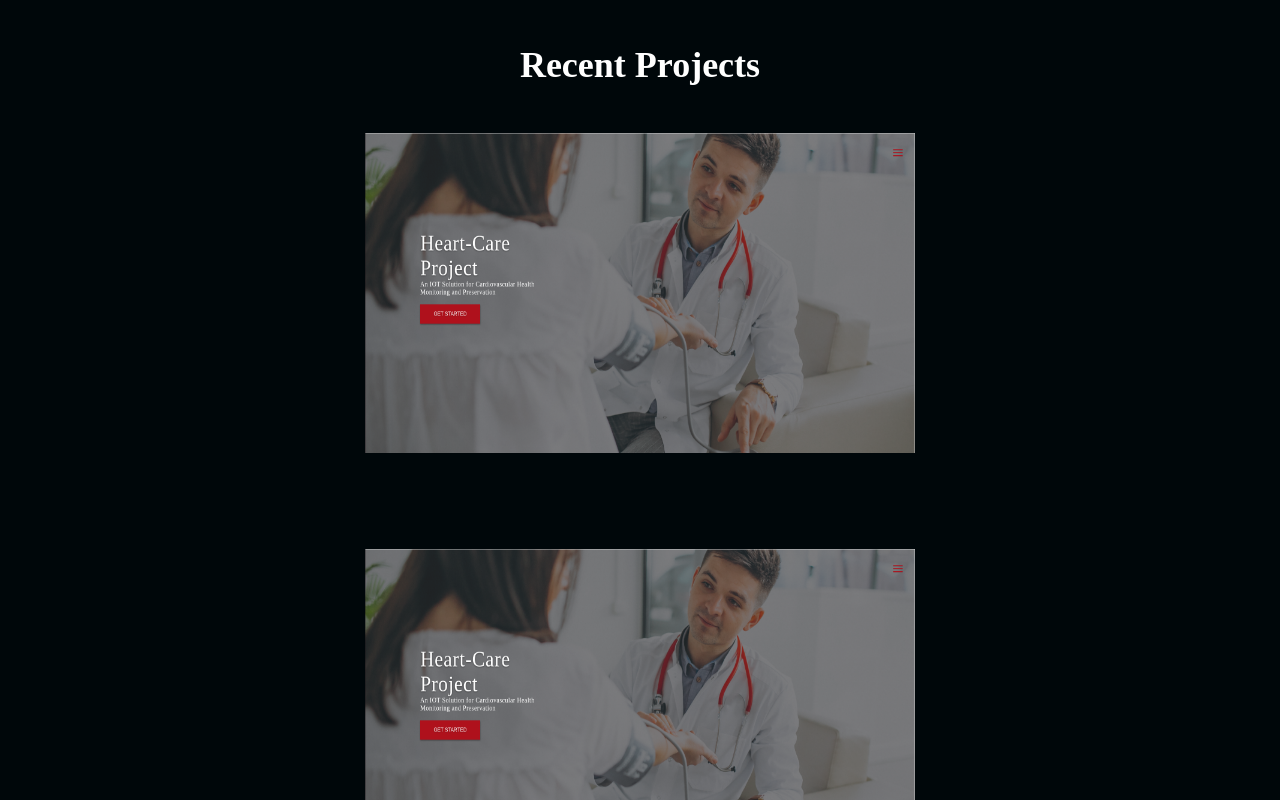
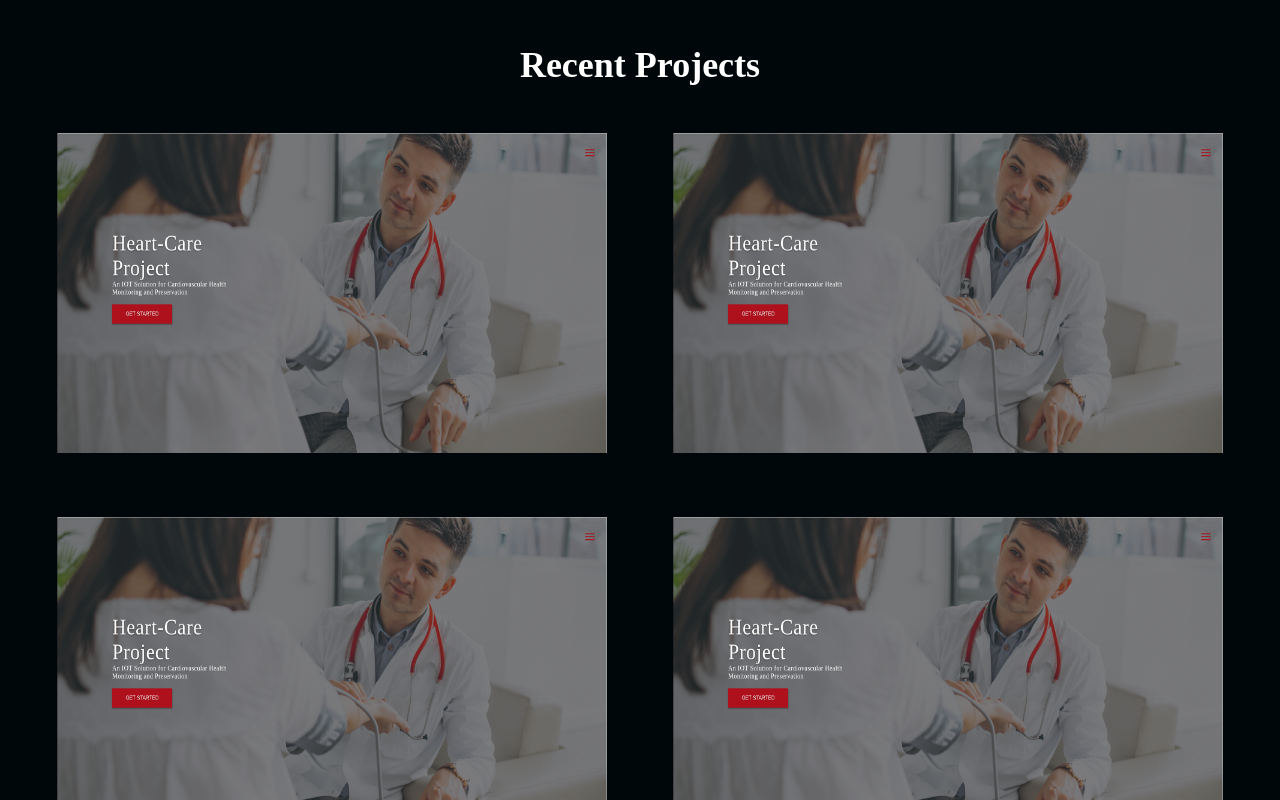
Before and after one commit to Uncle-Solomon/PortfolioV3, a React (Vite) app in the folder client/: page / in a window 1280 px wide. Shown: the part 1760-2560 px from the top of the page. Built offline with nearby package versions, Linux system fonts and the light colour scheme; a web font is replaced by a local one.

Commit message:
Almost done with frontend

```diff
--- a/client/src/scenes/portfolio/index.tsx
+++ b/client/src/scenes/portfolio/index.tsx
@@ -15,7 +15,7 @@ function Portfolio({}: Props) {
         </h1>
       </div>
       <div className="">
-        <ul className="flex flex-row flex-wrap justify-evenly gap-x-24 gap-y-24 mb-24">
+        <ul className="flex flex-row flex-wrap justify-evenly gap-x-16 gap-y-16">
           <Project />
           <Project />
           <Project />
```
